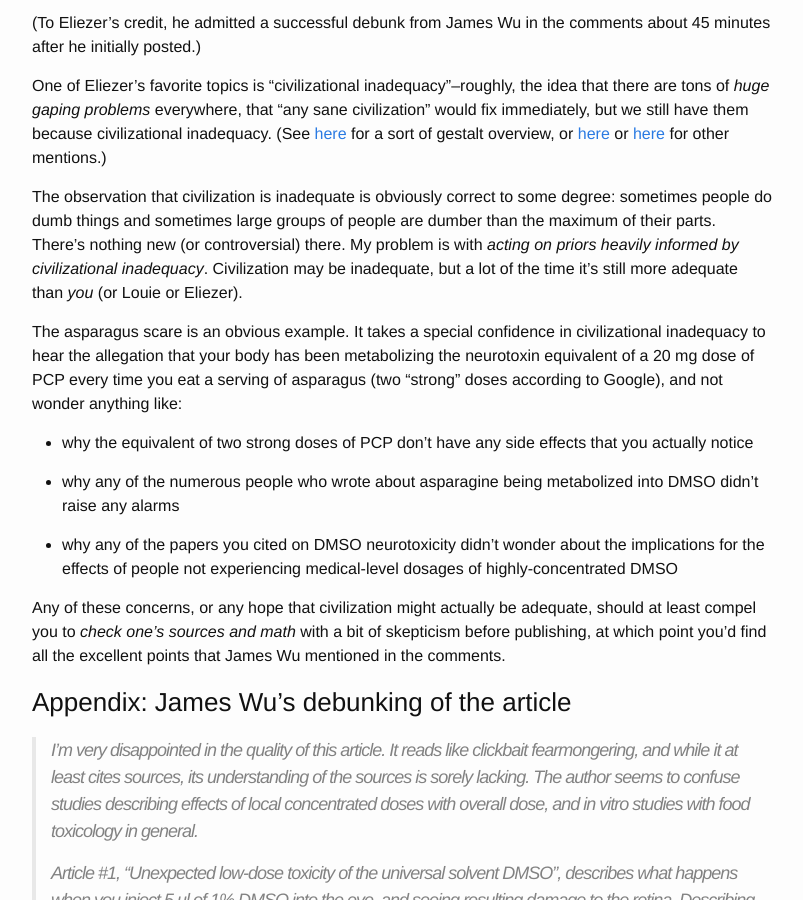
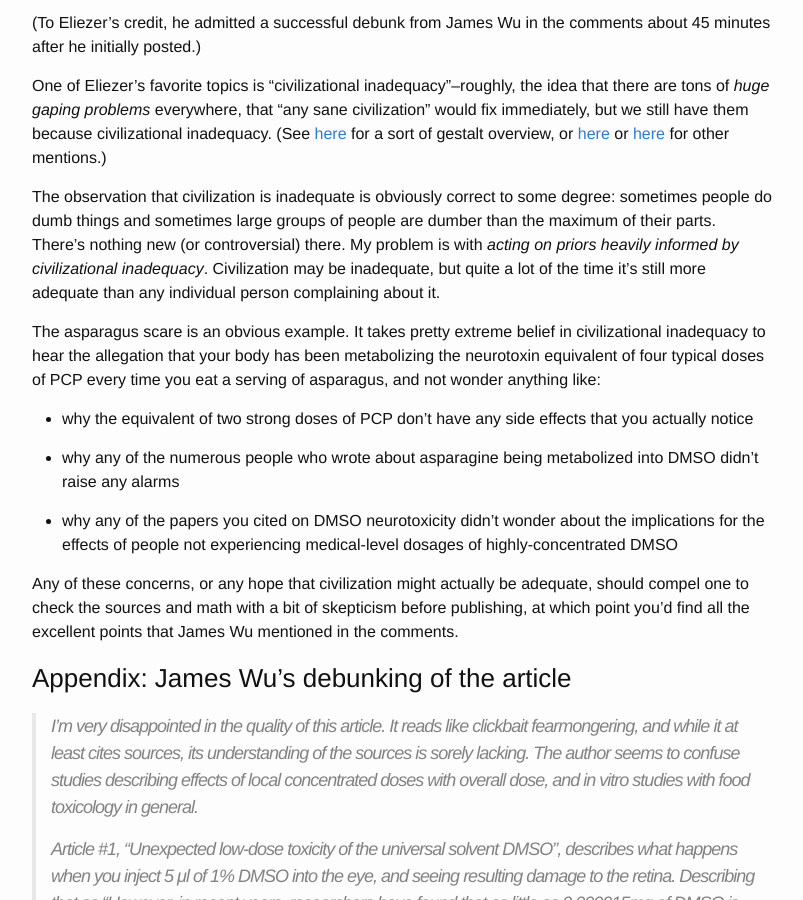
Before and after one commit to benkuhn/benkuhn.github.io, a Jekyll site: the page built from _posts/2015-06-18-civinad.md, in a window 1280 px wide and 900 px high, scrolled down 321 px. Shown: the whole window, without its empty margins (238-1041 px from the left). Built offline with Jekyll 4.4.1, drawn with Linux system fonts in a browser that asks for light colours.

Commit message:
light edits

```diff
--- a/_posts/2015-06-18-civinad.md
+++ b/_posts/2015-06-18-civinad.md
@@ -11,9 +11,9 @@ Louie Helm recently got worried that ["Asparagus Metabolizes Into Neurotoxin Ove
 
 One of Eliezer's favorite topics is "civilizational inadequacy"--roughly, the idea that there are tons of *huge gaping problems* everywhere, that "any sane civilization" would fix immediately, but we still have them because civilizational inadequacy. (See [here](http://yudkowsky.tumblr.com/post/81447230971/my-april-fools-day-confession) for a sort of gestalt overview, or [here](https://intelligence.org/2014/10/16/agi-outcomes-civilizational-competence/) or [here](http://yudkowsky.tumblr.com/writing/inexploitability) for other mentions.)
 
-The observation that civilization is inadequate is obviously correct to some degree: sometimes people do dumb things and sometimes large groups of people are dumber than the maximum of their parts. There's nothing new (or controversial) there. My problem is with *acting on priors heavily informed by civilizational inadequacy*. Civilization may be inadequate, but a lot of the time it's still more adequate than *you* (or Louie or Eliezer).
+The observation that civilization is inadequate is obviously correct to some degree: sometimes people do dumb things and sometimes large groups of people are dumber than the maximum of their parts. There's nothing new (or controversial) there. My problem is with *acting on priors heavily informed by civilizational inadequacy*. Civilization may be inadequate, but quite a lot of the time it's still more adequate than any individual person complaining about it.
 
-The asparagus scare is an obvious example. It takes a special confidence in civilizational inadequacy to hear the allegation that your body has been metabolizing the neurotoxin equivalent of a 20 mg dose of PCP every time you eat a serving of asparagus (two "strong" doses according to Google), and not wonder anything like:
+The asparagus scare is an obvious example. It takes pretty extreme belief in civilizational inadequacy to hear the allegation that your body has been metabolizing the neurotoxin equivalent of four typical doses of PCP every time you eat a serving of asparagus, and not wonder anything like:
 
 - why the equivalent of two strong doses of PCP don't have any side effects that you actually notice
 
@@ -21,7 +21,7 @@ The asparagus scare is an obvious example. It takes a special confidence in civi
 
 - why any of the papers you cited on DMSO neurotoxicity didn't wonder about the implications for the effects of people not experiencing medical-level dosages of highly-concentrated DMSO
 
-Any of these concerns, or any hope that civilization might actually be adequate, should at least compel you to *check one's sources and math* with a bit of skepticism before publishing, at which point you'd find all the excellent points that James Wu mentioned in the comments.
+Any of these concerns, or any hope that civilization might actually be adequate, should compel one to check the sources and math with a bit of skepticism before publishing, at which point you'd find all the excellent points that James Wu mentioned in the comments.
 
 ### Appendix: James Wu's debunking of the article
 
```
